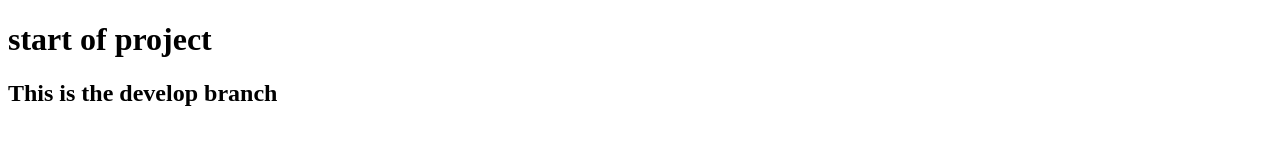
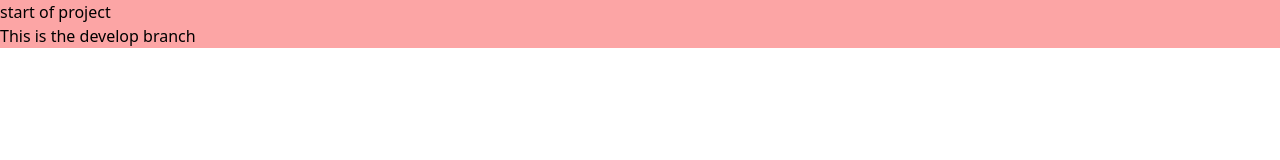
Before and after one commit to Ameer2000Mzori/Feast-Finder-Website, a website: page src/index.html in a window 1280 px wide. Drawn offline with Linux system fonts and the light colour scheme.

Commit message:
everything works and the rebuilding the files finished

```diff
--- a/package.json
+++ b/package.json
@@ -14,9 +14,11 @@
   "author": "",
   "license": "ISC",
   "devDependencies": {
+    "autoprefixer": "^10.4.17",
     "eslint": "^8.56.0",
     "eslint-config-airbnb-base": "^15.0.0",
     "eslint-plugin-import": "^2.29.1",
+    "postcss": "^8.4.33",
     "tailwindcss": "^3.4.1"
   }
 }
--- a/src/index.html
+++ b/src/index.html
@@ -4,7 +4,6 @@
     <meta charset="UTF-8" />
     <meta name="viewport" content="width=device-width, initial-scale=1.0" />
     <title>Feast Finder Website</title>
-    <link rel="stylesheet" href="style.css" />
     <link
       rel="icon"
       href="https://static.vecteezy.com/system/resources/thumbnails/020/570/638/small_2x/coxinha-icon-design-free-vector.jpg"
@@ -16,10 +15,13 @@
       crossorigin="anonymous"
       referrerpolicy="no-referrer"
     />
+    <link rel="stylesheet" href="output.css" />
   </head>
   <body>
-    <h1>start of project</h1>
-    <h2>This is the develop branch</h2>
+    <div class="bg-red-300">
+      <h1>start of project</h1>
+      <h2>This is the develop branch</h2>
+    </div>
     <script src="script.js"></script>
   </body>
 </html>
--- a/src/style.css
+++ b/src/style.css
@@ -1,3 +1,4 @@
+/* // prettier-ignore */
 @tailwind base;
 @tailwind components;
 @tailwind utilities;
--- a/tailwind.config.js
+++ b/tailwind.config.js
@@ -1,6 +1,6 @@
 /** @type {import('tailwindcss').Config} */
 module.exports = {
-  content: ['./src/**/*.{html,js,css}', './src/style.css'],
+  content: ['./src/**/*.{html,js,css}'],
   theme: {
     extend: {},
   },
```
Also changed, not shown: src/output.css (added), 1 other file.
